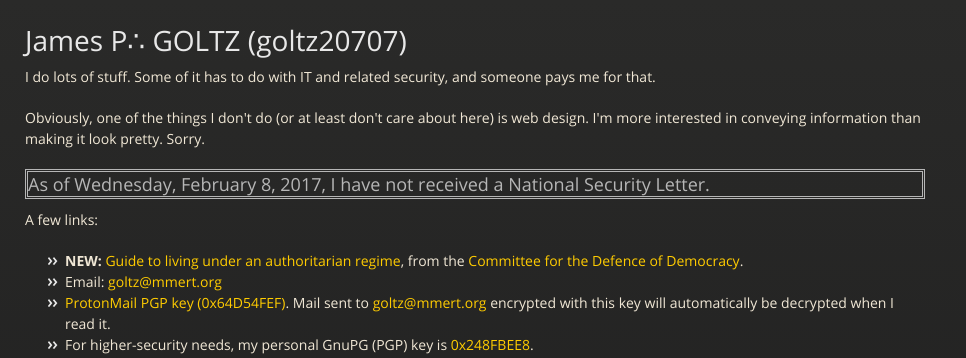
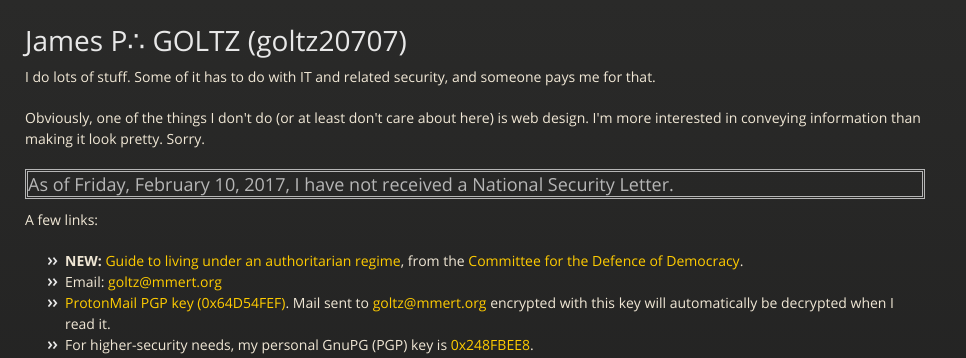
Before and after one commit to goltz20707/goltz20707.github.io, a Jekyll site: the page built from index.html, in a window 1280 px wide. Shown: the top 358 px of the page, without its empty margins (0-966 px from the left). Built offline with Jekyll 4.4.1, drawn with Linux system fonts in a browser that asks for light colours.

Commit message:
Update nsl.html

```diff
--- a/_includes/nsl.html
+++ b/_includes/nsl.html
@@ -1,8 +1,9 @@
 <!-- insert date with:
 date '+%A, %B %e, %Y,'
  -->
+
 <h3 style="border: double">As of
 
-Wednesday, February  8, 2017,
+Friday, February 10, 2017,
 
 I have not received a National Security Letter.</h3>
```
